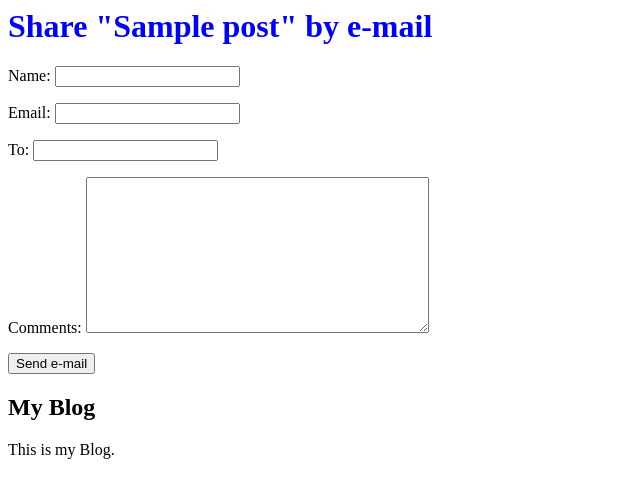
After one commit to ANISUL-ISLAM-ONI/LearnDjango, a Django app: page /blog/1/share/ in a window 1280 px wide. The commit adds this page. Shown: the top 498 px of the page, without its empty margins (0-640 px from the left). Run offline with Django 3.2, Linux system fonts and the light colour scheme; tables that the repository leaves empty hold one stand-in row (values such as "Sample post").

Commit message:
Add share, comment and tag sytems in a post

```diff
--- /dev/null
+++ b/blog/forms.py
@@ -0,0 +1,13 @@
+from django import forms
+from .models import Comment
+
+class EmailPostForm(forms.Form):
+    name = forms.CharField(max_length=25)
+    email = forms.EmailField()
+    to = forms.EmailField()
+    comments = forms.CharField(required=False, widget=forms.Textarea)
+
+class CommentForm(forms.ModelForm):
+    class Meta:
+        model = Comment
+        fields = ('name', 'email', 'body')
--- a/blog/models.py
+++ b/blog/models.py
@@ -2,6 +2,7 @@ from django.db import models
 from django.utils import timezone
 from django.contrib.auth.models import User
 from django.urls import reverse
+from taggit.managers import TaggableManager
 
 # Create your models here.
 
@@ -25,6 +26,7 @@ class Post(models.Model):
     status = models.CharField(max_length=10, choices=STATUS_CHOICES, default='draft')
     objects = models.Manager()
     published = PublishedManager()
+    tags = TaggableManager()
 
     class Meta:
         ordering = ('-publish',)
@@ -34,3 +36,19 @@ class Post(models.Model):
 
     def get_absolute_url(self):
         return reverse('blog:post_detail', args=[self.publish.year, self.publish.month, self.publish.day, self.slug])
+
+
+class Comment(models.Model):
+    post = models.ForeignKey(Post, on_delete=models.CASCADE, related_name='comments')
+    name = models.CharField(max_length=80)
+    email = models.EmailField()
+    body = models.TextField()
+    created = models.DateTimeField(auto_now_add=True)
+    updated = models.DateTimeField(auto_now=True)
+    active = models.BooleanField(default=True)
+
+    class Meta:
+        ordering = ('created',)
+
+    def __str__(self):
+        return f'Comment by {self.name} on {self.post}'
--- /dev/null
+++ b/blog/templates/blog/post/share.html
@@ -0,0 +1,19 @@
+{% extends "blog/base.html" %}
+
+{% block title %}Share a post{% endblock %}
+
+{% block content %}
+    {% if sent %}
+        <h1>E-mail successfully sent</h1>
+        <p>
+            "{{ post.title }}" was successfully sent to {{ form.cleaned_data.to }}.
+        </p>
+    {% else %}
+        <h1>Share "{{ post.title }}" by e-mail</h1>
+        <form method="post">
+            {{form.as_p}}
+            {% csrf_token %}
+            <input type="submit" value="Send e-mail">
+        </form>
+    {% endif %}
+{% endblock %}
--- a/blog/urls.py
+++ b/blog/urls.py
@@ -5,7 +5,9 @@ from . import views
 app_name = 'blog'
 
 urlpatterns = [
-    # path('', views.post_list, name='post_list'),
-    path('', views.PostListView.as_view(), name='post_list'),
+    path('', views.post_list, name='post_list'),
+    # path('', views.PostListView.as_view(), name='post_list'),
     path('<int:year>/<int:month>/<int:day>/<slug:post>/', views.post_detail, name='post_detail'),
+    path('<int:post_id>/share/', views.post_share, name='post_share'),
+    path('tag/<slug:tag_slug>/', views.post_list, name='post_list_by_tag'),
 ]
--- a/blog/views.py
+++ b/blog/views.py
@@ -1,7 +1,11 @@
 from django.core.paginator import Paginator, EmptyPage, PageNotAnInteger
 from django.shortcuts import render, get_object_or_404
-from .models import Post
+from .models import Post, Comment
 from django.views.generic import ListView
+from .forms import EmailPostForm, CommentForm
+from django.core.mail import send_mail
+from taggit.models import Tag
+from django.db.models import Count
 
 # Create your views here.
 
@@ -11,8 +15,37 @@ class PostListView(ListView):
     paginate_by = 3
     template_name = 'blog/post/list.html'
 
-def post_list(request):
+def post_share(request, post_id):
+    # get post by id
+    post = get_object_or_404(Post, id=post_id, status='published')
+    sent = False
+    if request.method == 'POST':
+        # Form was submitted
+        form = EmailPostForm(request.POST)
+        if form.is_valid():
+            # Form fields passed validation
+            cd = form.cleaned_data
+            post_url = request.build_absolute_uri(post.get_absolute_url())
+            subject = f"{cd['name']} recommends you read " \
+                      f"{post.title}"
+            message = f"Read {post.title} at {post_url}\n\n" \
+                      f"{cd['name']}\'s comments: {cd['comments']}"
+            send_mail(subject, message, 'everpythonsad@gmail.com', [cd['to']])
+            sent = True
+            # ... send email
+    else:
+         form = EmailPostForm()
+    return render(request, 'blog/post/share.html', {'post': post, 'form': form, 'sent': sent })
+
+
+def post_list(request, tag_slug=None):
     object_list = Post.published.all()
+    tag = None
+
+    if tag_slug:
+        tag = get_object_or_404(Tag, slug=tag_slug)
+        object_list = object_list.filter(tags__in=[tag])
+
     paginator = Paginator(object_list, 3) # 3 posts in each page
     page = request.GET.get('page')
     try:
@@ -23,9 +56,33 @@ def post_list(request):
     except EmptyPage:
         # If page is out of the range deliver last page of results
         posts = paginator.page(paginator.num_pages)
-    return render(request, 'blog/post/list.html', {'page': page, 'posts': posts})
+    return render(request, 'blog/post/list.html', {'page': page, 'posts': posts, 'tag': tag})
 
 
 def post_detail(request, year, month, day, post):
     post = get_object_or_404(Post, slug=post, status='published', publish__year=year, publish__month=month, publish__day=day)
-    return render(request, 'blog/post/detail.html', {'post': post})
+    # List of active comments for this post
+    comments = post.comments.filter(active=True)
+
+    new_comment = None
+
+    if request.method == 'POST':
+        # A comment was posted
+        comment_form = CommentForm(data=request.POST)
+        if comment_form.is_valid():
+            # Create Comment object but don't save to database yet
+            new_comment = comment_form.save(commit=False)
+            # Assign the current post to the comment
+            new_comment.post = post
+            # Save the comment to the database
+            new_comment.save()
+
+    else:
+        comment_form = CommentForm()
+
+    # List of similar posts
+    post_tags_ids = post.tags.values_list('id', flat=True)
+    similar_posts = Post.published.filter(tags__in=post_tags_ids).exclude(id=post.id)
+    similar_posts = similar_posts.annotate(same_tags=Count('tags')).order_by('-same_tags', '-publish')[:4]
+
+    return render(request, 'blog/post/detail.html', {'post': post, 'comments': comments, 'new_comment': new_comment, 'comment_form': comment_form, 'similar_posts': similar_posts})
```
Also changed, not shown: LearnDjango/settings.py (+11 -1 lines), blog/admin.py (+7 -1 lines), blog/templates/blog/post/detail.html (+39 -0 lines), blog/templates/blog/post/list.html (+13 -1 lines), blog/migrations/0002_comment.py (added), blog/migrations/0003_auto_20210522_0748.py (added).
